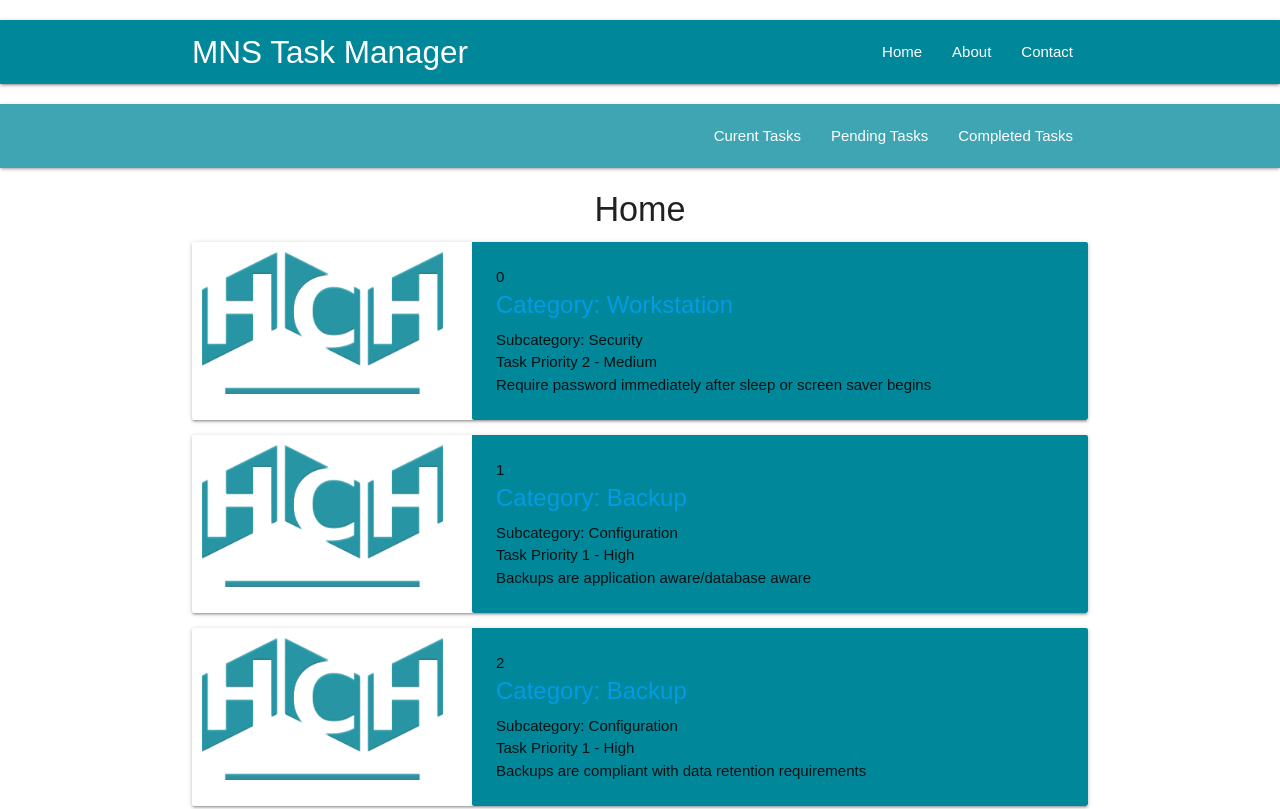
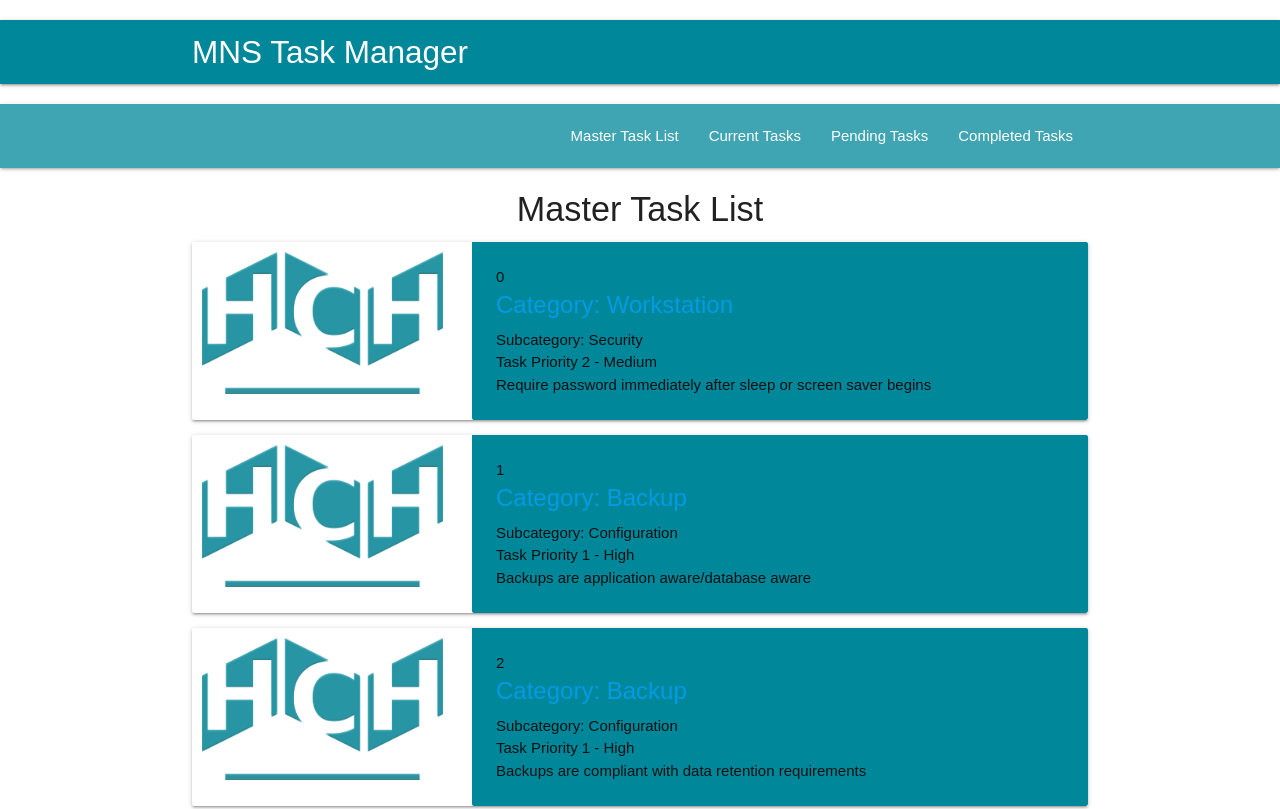
Before and after one commit to HeartsOnSunday/MNS_TSK_MNGR, a React (Create React App) app: page / in a window 1280 px wide. Shown: the top 809 px of the page. Built offline with nearby package versions, Linux system fonts and the light colour scheme.

Commit message:
Master Task List now landing page

```diff
--- a/src/App.js
+++ b/src/App.js
@@ -1,11 +1,12 @@
 import React, { Component } from "react";
 import Navbar from "./Components/Navbar";
 import { BrowserRouter, Route, Switch } from "react-router-dom";
-import Home from "./Components/Home";
+//import Home from "./Components/Home";
 import About from "./Components/About";
 import Contact from "./Components/Contact";
 import Post from "./Components/Post";
 import SubNav from "./Components/SubNav.js";
+import Master from "./Components/Master.js";
 
 class App extends Component {
   render() {
@@ -15,7 +16,7 @@ class App extends Component {
           <Navbar />
           <SubNav />
           <Switch>
-            <Route exact path="/" component={Home} />
+            <Route exact path="/" component={Master} />
             <Route path="/About" component={About} />
             <Route path="/Contact" component={Contact} />
             <Route path="/:post_id" component={Post} />
--- /dev/null
+++ b/src/Components/Master.js
@@ -0,0 +1,54 @@
+import React, { Component } from "react";
+import { Link } from "react-router-dom";
+import Logo from "../HCH_SQ_Underline.png";
+import { connect } from "react-redux";
+//convert from functional to class-based component
+class Master extends Component {
+  render() {
+    console.log(this.props);
+    console.log(this.props.posts);
+    console.log(this.props);
+    console.log(this.props.posts.length);
+    const { posts } = this.props;
+    const postList = posts.length ? (
+      posts.map(post => {
+        return (
+          <div className="post card" key={post.id}>
+            <img src={Logo} alt="HCH Logo" />
+            <div className="card-content">
+              <span className="card-id">{post.id}</span>
+              <Link to={"/" + post.id}>
+                <span className="card-title">Category: {post.Category}</span>
+              </Link>
+              <span className="taskSubcategory">
+                Subcategory: {post.Subcategory}
+              </span>
+              <br />
+              <span className="taskPriority">
+                Task Priority {post.Priority}
+              </span>
+
+              <p>{post.Entry}</p>
+            </div>
+          </div>
+        );
+      })
+    ) : (
+      <div className="center">No posts yet.</div>
+    );
+    return (
+      <div className="container">
+        <h4 className="center">Master Task List</h4>
+        {postList}
+      </div>
+    );
+  }
+}
+
+const mapStateToProps = state => {
+  return {
+    posts: state.posts //map this to props
+  };
+};
+
+export default connect(mapStateToProps)(Master);
--- a/src/Components/Navbar.js
+++ b/src/Components/Navbar.js
@@ -1,5 +1,6 @@
 import React from "react";
-import { Link, NavLink, withRouter } from "react-router-dom";
+//import { Link, NavLink, withRouter } from "react-router-dom";
+import { withRouter } from "react-router-dom";
 
 const Navbar = props => {
   //console.log(props);
@@ -10,7 +11,7 @@ const Navbar = props => {
     <nav className="nav-wrapper">
       <div className="container">
         <a className="brand-logo">MNS Task Manager</a>
-        <ul className="right">
+        {/* <ul className="right">
           <li>
             <Link to="/">Home</Link>
           </li>
@@ -20,7 +21,7 @@ const Navbar = props => {
           <li>
             <NavLink to="/Contact">Contact</NavLink>
           </li>
-        </ul>
+        </ul> */}
       </div>
     </nav>
   );
--- a/src/Components/SubNav.js
+++ b/src/Components/SubNav.js
@@ -7,13 +7,16 @@ const SubNav = props => {
       <div className="container">
         <ul className="right">
           <li>
-            <Link to="/">Curent Tasks</Link>
+            <Link to="/">Master Task List</Link>
           </li>
           <li>
-            <NavLink to="/About">Pending Tasks</NavLink>
+            <NavLink to="/Current">Current Tasks</NavLink>
           </li>
           <li>
-            <NavLink to="/Contact">Completed Tasks</NavLink>
+            <NavLink to="/Pending">Pending Tasks</NavLink>
+          </li>
+          <li>
+            <NavLink to="/Completed">Completed Tasks</NavLink>
           </li>
         </ul>
       </div>
```
Also changed, not shown: src/Components/Completed.js (added), src/Components/Current.js (added), src/Components/Pending.js (added).
